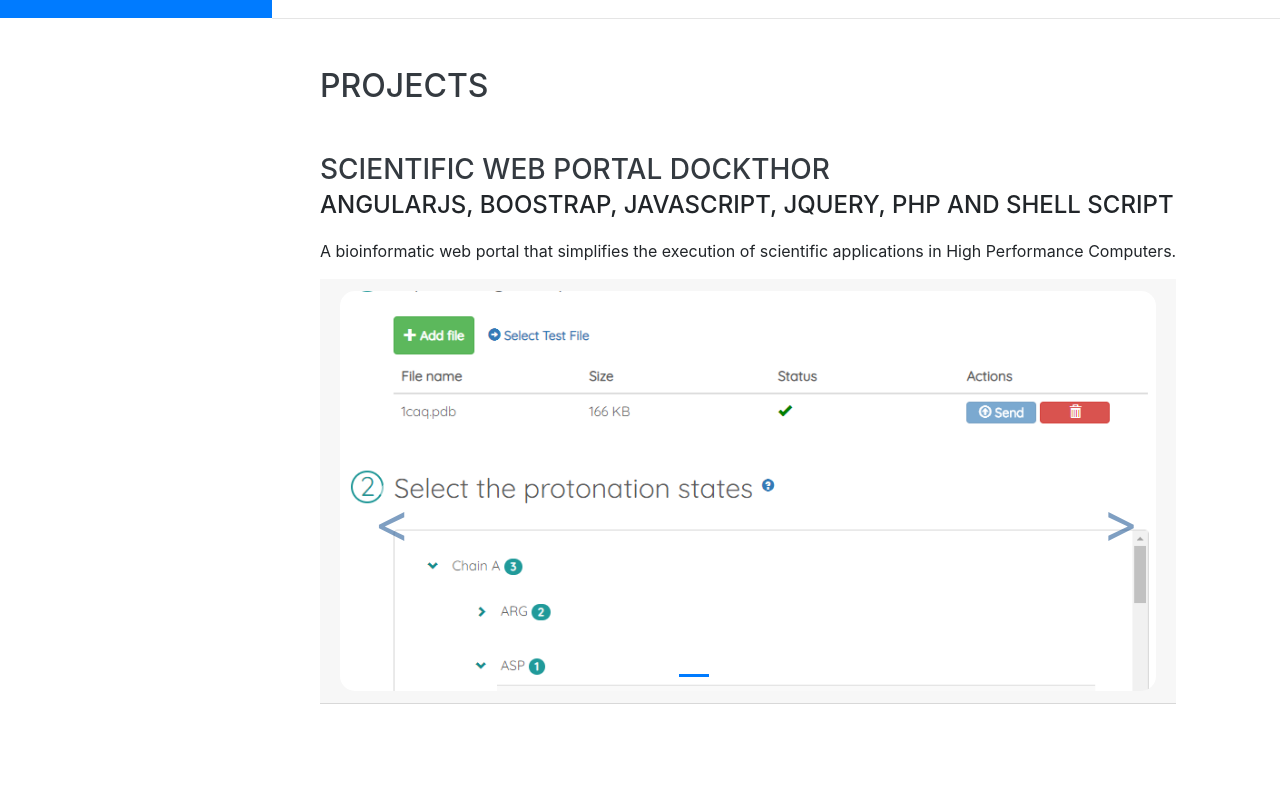
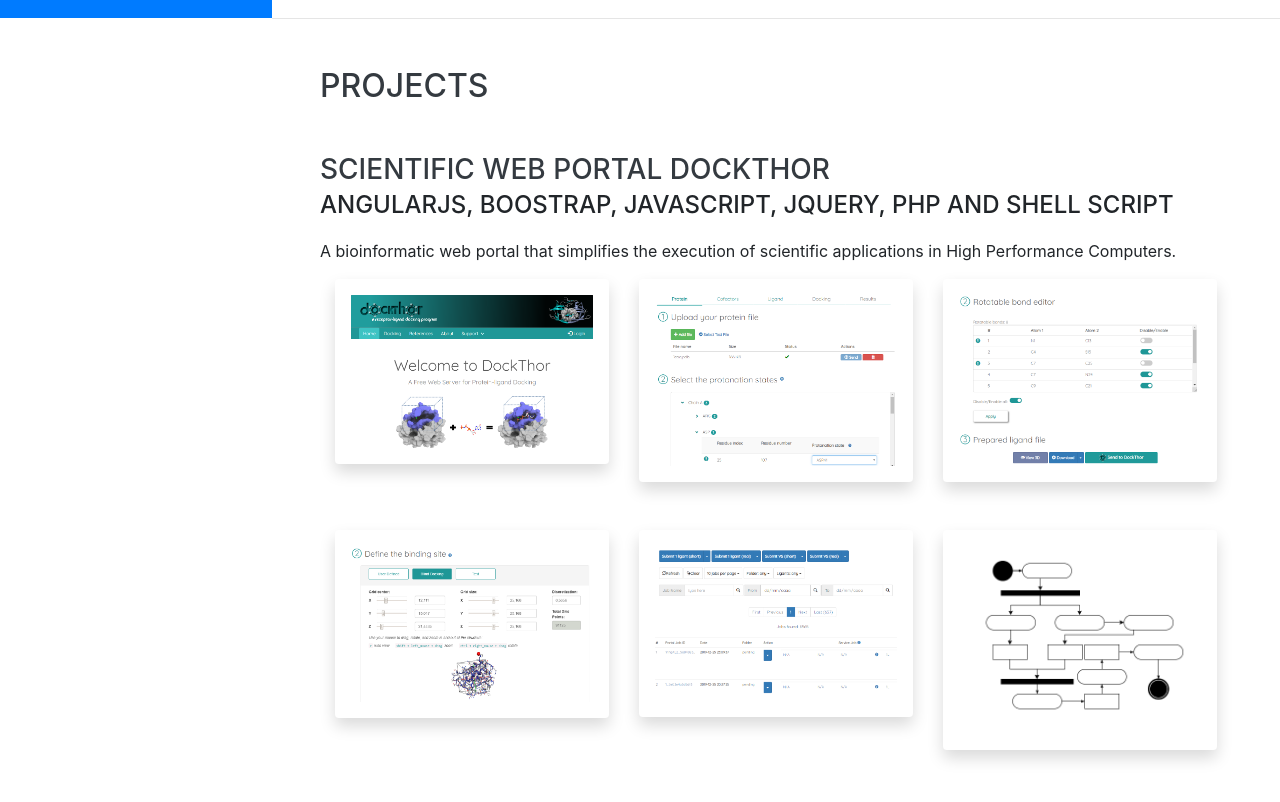
Before and after one commit to Malinoski/portfolio-imt, a website with bundled scripts: page index.html in a window 1280 px wide. Shown: the part 782-1584 px from the top of the page. Built offline with nearby package versions, Linux system fonts and the light colour scheme; a web font is replaced by a local one.

Commit message:
removed caroussel and added a simple image view

```diff
--- a/css/resume.css
+++ b/css/resume.css
@@ -81,35 +81,6 @@
 
 .dev-icons .list-inline-item i:hover {
   color: #004085;
-}
-
-.resume-carosel-img {
-  width: 100%;
-  height: 400px;
-  border-radius: 15px;
-  object-fit: cover;
-  margin: auto;
-}
-
-.carousel-control-next-icon:after
-{
-  content: '>';
-  font-size: 55px;
-  color: #004085;
-}
-
-.carousel-control-prev-icon:after {
-  content: '<';
-  font-size: 55px;
-  color: #004085;
-}
-
-.carousel-indicators li {
-  background-color: #0350a3;
-}
-
-.carousel-indicators .active {
-  background-color: #007bff;
 }
 
 .nav-link {
--- a/index.html
+++ b/index.html
@@ -95,50 +95,39 @@
 
             <p>A bioinformatic web portal that simplifies the execution of scientific applications in High Performance Computers.</p>
 
-            <div id="carouselExampleControls" class="carousel slide card-header" data-ride="carousel">
-              <ol class="carousel-indicators">
-                <li data-target="#carouselExampleControls" data-slide-to="0" class="active"></li>
-                <li data-target="#carouselExampleControls" data-slide-to="1"></li>
-                <li data-target="#carouselExampleControls" data-slide-to="2"></li>
-                <li data-target="#carouselExampleControls" data-slide-to="3"></li>
-                <li data-target="#carouselExampleControls" data-slide-to="4"></li>
-                <li data-target="#carouselExampleControls" data-slide-to="5"></li>
-              </ol>
-              <div class="carousel-inner">
-                <div class="carousel-item active">
-                  <img class="d-block resume-carosel-img" src="./img/dockthor/dockthor-01-home.png"
-                    alt="Slide">
+            <div class="container-fluid">
+              <div class="row">
+                <div class="col-xl-4 col-sm-6">
+                  <img class="img-fluid shadow p-3 mb-5 bg-white rounded" src="img/dockthor/dockthor-01-home.png" alt="">
                 </div>
-                <div class="carousel-item">
-                  <img class="d-block resume-carosel-img" src="./img/dockthor/dockthor-02-protein.png"
-                    alt="Slide">
+                <div class="col-xl-4 col-sm-6">
+                  <a class="portfolio-box" href="img/dockthor/dockthor-02-protein.png">
+                    <img class="img-fluid shadow p-3 mb-5 bg-white rounded" src="img/dockthor/dockthor-02-protein.png" alt="" >
+                  </a>
                 </div>
-                <div class="carousel-item">
-                  <img class="d-block resume-carosel-img" src="./img/dockthor/dockthor-03-ligand.png"
-                    alt="Slide">
+                <div class="col-xl-4 col-sm-6">
+                  <a class="portfolio-box" href="img/dockthor/dockthor-03-ligand.png">
+                    <img class="img-fluid shadow p-3 mb-5 bg-white rounded" src="img/dockthor/dockthor-03-ligand.png" alt="">
+                  </a>
                 </div>
-                <div class="carousel-item">
-                  <img class="d-block resume-carosel-img" src="./img/dockthor/dockthor-04-docking.png"
-                    alt="Slide">
+                <div class="col-xl-4 col-sm-6">
+                  <a class="portfolio-box" href="img/dockthor/dockthor-04-docking.png">
+                    <img class="img-fluid shadow p-3 mb-5 bg-white rounded" src="img/dockthor/dockthor-04-docking.png" alt="">
+                  </a>
                 </div>
-                <div class="carousel-item">
-                  <img class="d-block resume-carosel-img" src="./img/dockthor/dockthor-05-docking.png"
-                    alt="Slide">
+                <div class="col-xl-4 col-sm-6">
+                  <a class="portfolio-box" href="img/dockthor/dockthor-05-docking.png">
+                    <img class="img-fluid shadow p-3 mb-5 bg-white rounded" src="img/dockthor/dockthor-05-docking.png" alt="">
+                  </a>
                 </div>
-                <div class="carousel-item">
-                  <!-- Daemon background processes -->
-                  <img class="d-block resume-carosel-img" src="./img/general-diagrams/state-diagram.png" alt="Slide">
-               </div>
+                <div class="col-xl-4 col-sm-6">
+                  <a class="portfolio-box" href="img/general-diagrams/state-diagram.png">
+                    <img class="img-fluid shadow p-3 mb-5 bg-white rounded" src="img/general-diagrams/state-diagram.png" alt="">
+                  </a>
+                </div>
               </div>
-              <a class="carousel-control-prev" href="#carouselExampleControls" role="button" data-slide="prev">
-                <span class="carousel-control-prev-icon" aria-hidden="true"></span>
-                <span class="sr-only">Previous</span>
-              </a>
-              <a class="carousel-control-next" href="#carouselExampleControls" role="button" data-slide="next">
-                <span class="carousel-control-next-icon" aria-hidden="true"></span>
-                <span class="sr-only">Next</span>
-              </a>
             </div>
+
           </div>
         </div>
 
```
